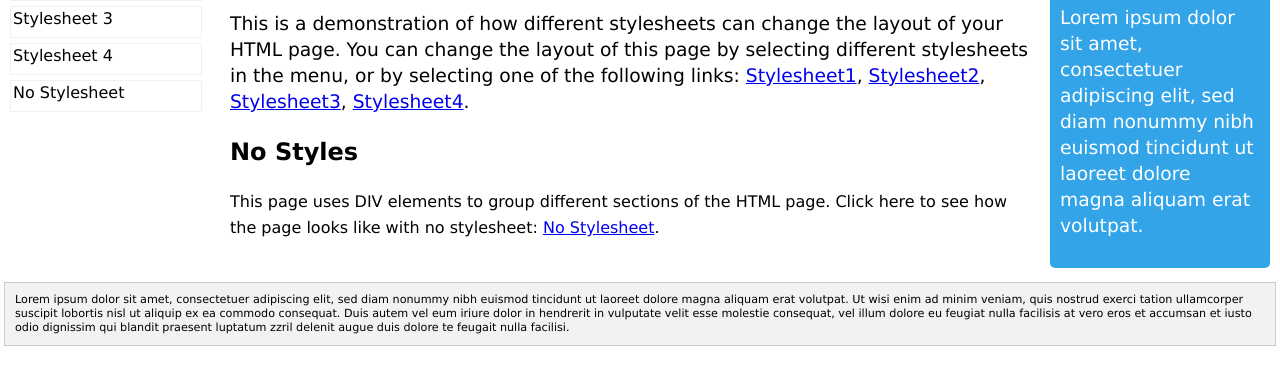
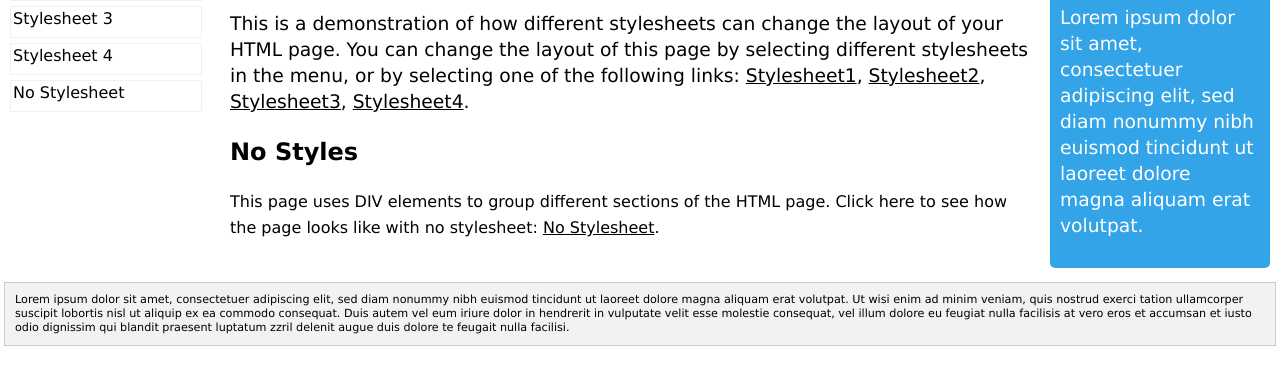
Before and after one commit to orineoguri02/OSS-2, a plain HTML site: page style1.html in a window 1280 px wide. Shown: the part 195-580 px from the top of the page. Drawn offline with Linux system fonts and the light colour scheme.

Commit message:
fix : color changes

```diff
--- a/style1.html
+++ b/style1.html
@@ -18,9 +18,9 @@
             <li class="active">Stylesheet 1</li>
             <li onclick="window.location.href='style2.html'">Stylesheet 2</li>
             <li>Stylesheet 3</li>
-            <li >Stylesheet 4</li>
+            <li>Stylesheet 4</li>
             <li onclick="window.location.href='index.html'">No Stylesheet</li>
-           </ul>
+          </ul>
         </div>
 
         <div id="content">
@@ -31,16 +31,18 @@
             This is a demonstration of how different stylesheets can change the
             layout of your HTML page. You can change the layout of this page by
             selecting different stylesheets in the menu, or by selecting one of
-            the following links: <a href="#">Stylesheet1</a>,
-            <a href="style2.html">Stylesheet2</a>, <a href="#">Stylesheet3</a>,
-            <a href="#">Stylesheet4</a>.
+            the following links:
+            <a style="color: black" href="style1.html">Stylesheet1</a>,
+            <a style="color: black" href="style2.html">Stylesheet2</a>,
+            <a style="color: black" href="#">Stylesheet3</a>,
+            <a style="color: black" href="#">Stylesheet4</a>.
           </p>
 
           <h3 style="font-size: 1.5em">No Styles</h3>
           <p style="font-size: 1em">
             This page uses DIV elements to group different sections of the HTML
             page. Click here to see how the page looks like with no stylesheet:
-            <a href="index.html">No Stylesheet</a>.
+            <a style="color: black" href="index.html">No Stylesheet</a>.
           </p>
         </div>
 
@@ -65,7 +67,6 @@
         zzril delenit augue duis dolore te feugait nulla facilisi.
       </div>
     </div>
-
   </body>
 </html>
 <style>
```
